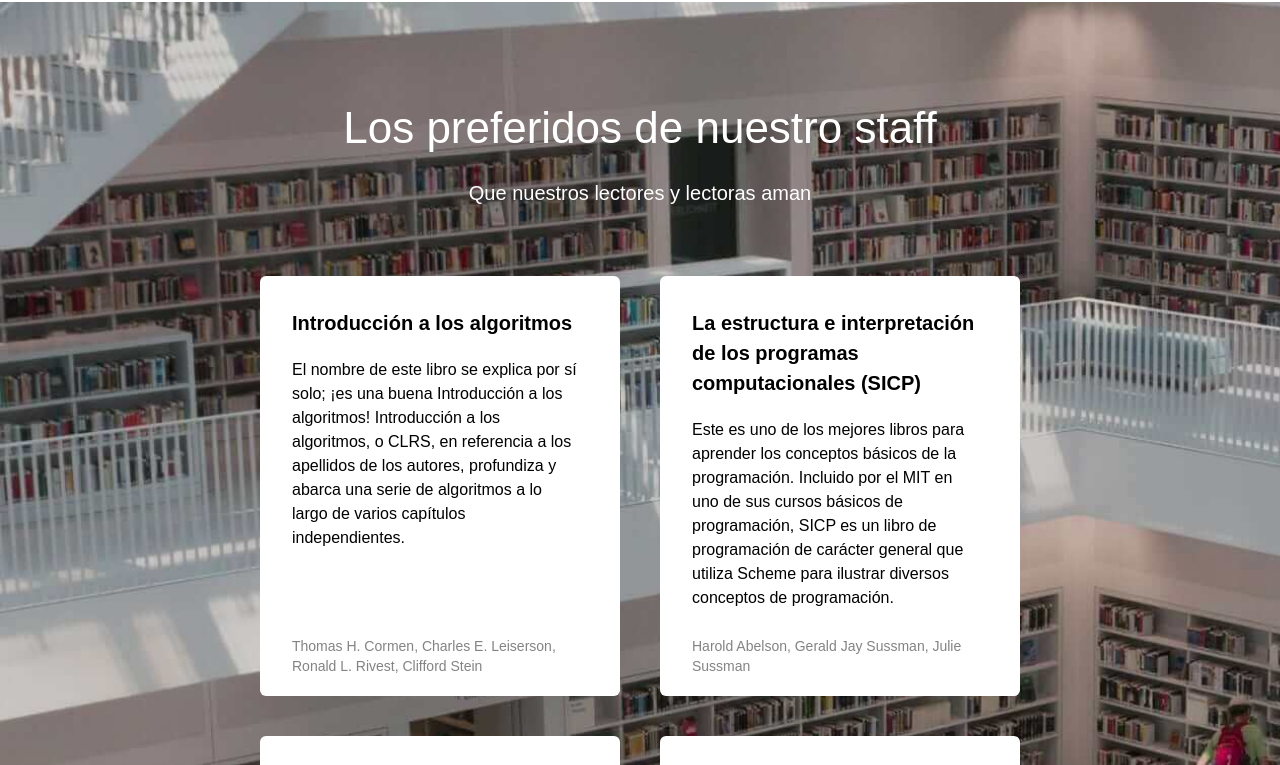
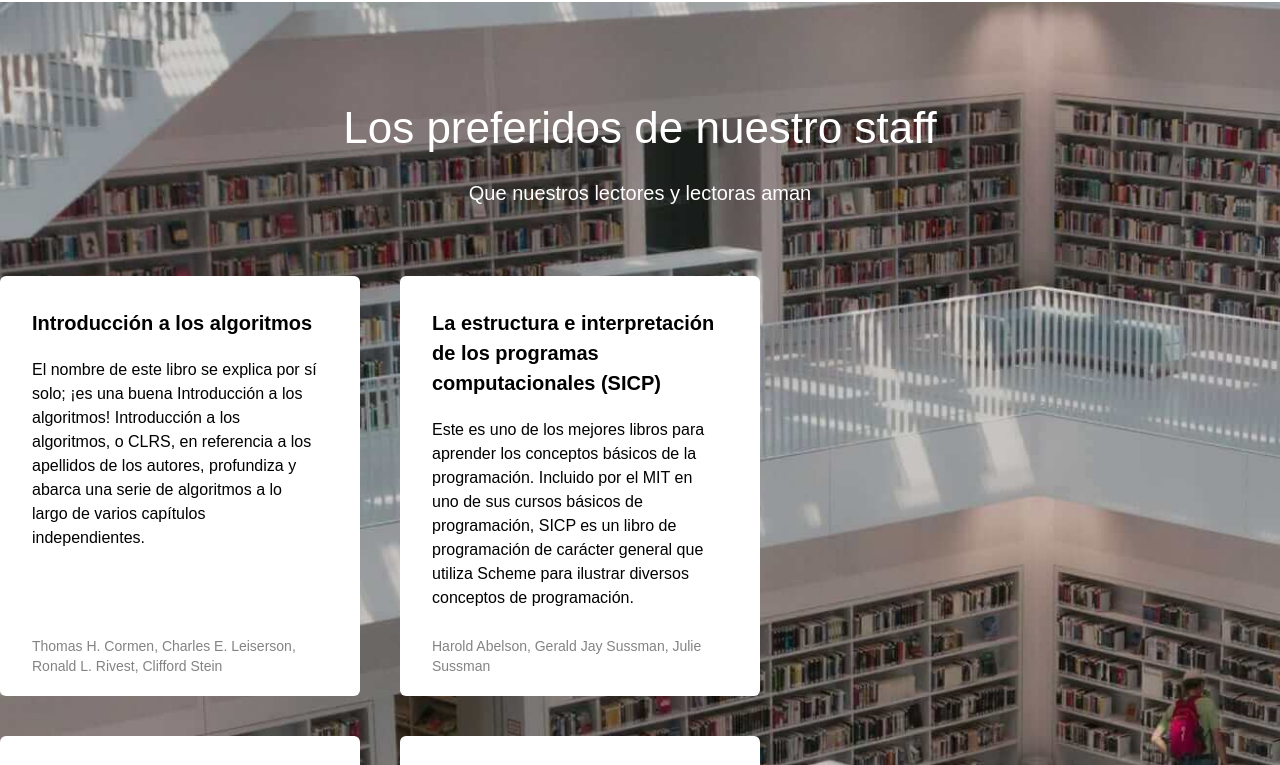
Before and after one commit to gitalffa/web_project_library_es, a plain HTML site: page index.html in a window 1280 px wide. Shown: the part 798-1563 px from the top of the page. Drawn offline with Linux system fonts and the light colour scheme.

```diff
--- a/styles/style.css
+++ b/styles/style.css
@@ -109,7 +109,7 @@
   font-size: 20px; /* 20px → 1.25rem */
   line-height: 30px; /* 30px → 1.875rem */
   font-weight: 400;
-  margin: 0 0 68px 0;
+  margin: 0;
   color: #ffffff;
 }
 
@@ -117,7 +117,7 @@
 
 .staff__cards {
   max-width: 760px; /* En lugar de 760px, más adaptable */
-  margin: 68px auto;
+  margin: 68px 0 0 0;
   display: flex;
   flex-wrap: wrap;
   justify-content: center; /* Centra las tarjetas si hay menos de 3 */
```
